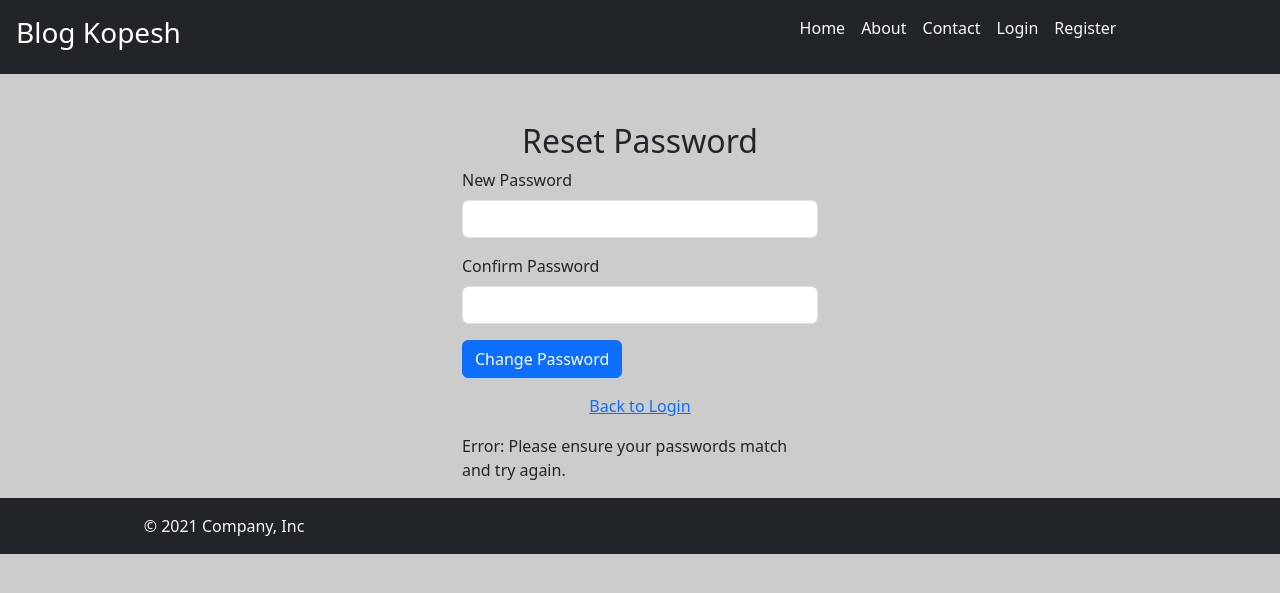
After one commit to kopesh007/Django-Learning, a Django app: page /reset_pass/1/1 in a window 1280 px wide. The commit adds this page. Shown: the top 593 px of the page. Run offline with Django 5.2, Linux system fonts and the light colour scheme; some libraries are stand-ins or nearby versions.

Commit message:
sending mail with password changing url logic has been done

```diff
--- a/web_site/blog/templates/login.html
+++ b/web_site/blog/templates/login.html
@@ -24,7 +24,7 @@
                         </div>
 
                         <div class="my-3 d-flex justify-content-between">
-                            <a href="/password_reset">Forgot Password</a>
+                            <a href="{% url 'blog:f_pass' %}">Forgot Password</a>
                             <button type="submit" class="btn btn-primary">Login</button>
                         </div>
                     </form>
--- /dev/null
+++ b/web_site/blog/templates/reset.html
@@ -0,0 +1,36 @@
+
+{% extends 'base.html' %}
+
+{% block content %}
+
+
+
+
+
+    <div class="container mt-5">
+        <div class="row d-flex justify-content-center">
+            <div class="col-md-4">
+                <h2 class="text-center">Reset Password</h2>
+                <form method="post">
+                    <div class="mb-3">
+                        <label for="new_password" class="form-label">New Password</label>
+                        <input type="password" class="form-control" id="new_password" name="new_password" required>
+                    </div>
+                    <div class="mb-3">
+                        <label for="confirm_password" class="form-label">Confirm Password</label>
+                        <input type="password" class="form-control" id="confirm_password" name="confirm_password" required>
+                    </div>
+                    <button type="submit" class="btn btn-primary">Change Password</button>
+                </form>
+                <div class="text-center mt-3">
+                    <a href="#">Back to Login</a>
+                </div>
+                <div class="mt-3">
+                    <p>Error: Please ensure your passwords match and try again.</p>
+                </div>
+            </div>
+        </div>
+    </div>
+
+
+{% endblock %}
--- a/web_site/blog/urls.py
+++ b/web_site/blog/urls.py
@@ -11,5 +11,7 @@ urlpatterns=[
     path("register/",views.register,name="register"),
     path("login/",views.login,name="login"),
     path("dash/",views.dash,name="dash"),
-    path("logout/",views.logout,name="logout")
+    path("logout/",views.logout,name="logout"),
+    path("f_pass/",views.f_pass,name="f_pass"),
+    path("reset_pass/<uidb64>/<token>",views.reset_pass_email,name="reset")
 ]
--- a/web_site/blog/views.py
+++ b/web_site/blog/views.py
@@ -2,9 +2,16 @@ from django.shortcuts import render,redirect
 from django.http import HttpResponse
 from .models import posts,about,user_data
 from django.core.paginator import Paginator
-from .forms import contactform,regi,log
+from .forms import contactform,regi,log,password_form
 from django.contrib import messages
 from django.contrib.auth import authenticate,logout as lout ,login as lin
+from django.core.mail import send_mail
+from django.contrib.auth.tokens import default_token_generator
+from django.utils.http import urlsafe_base64_encode
+from django.utils.encoding import force_bytes
+from django.contrib.sites.shortcuts import get_current_site
+from django.template.loader import render_to_string
+from django.contrib.auth.models import User
 
 
 
@@ -99,4 +106,32 @@ def logout(request):
     lout(request)
     return redirect("blog:index")
 
+def f_pass(request):
+    form = password_form()
+    if(request.method == "POST"):
+        form = password_form(request.POST)
+        email = request.POST["email"]
+        if form.is_valid():
+            user = User.objects.get(email=email)
+            token = default_token_generator.make_token(user)
+            uid = urlsafe_base64_encode(force_bytes(user.pk))
+            c_site = get_current_site(request)
+            Domain = c_site.domain
+            subject = "From Django Corperate"
+            message = render_to_string("reset_pass_email.html",{'domain':Domain,'uid':uid ,'token':token})
+            send_mail(subject,
+            message,
+            'vvpr7575@gmail.com',
+            [email])
+            messages.success(request,"Email Has Been Sent ! ")
+
+
+
+
+
+    return render(request,"f_pass.html",{'form':form})
+
+def reset_pass_email(request,uidb64,token):
+    return render(request,"reset.html")
+
 # Create your views here.
--- a/web_site/web_site/middleware.py
+++ b/web_site/web_site/middleware.py
@@ -11,9 +11,18 @@ class auth_redirect:
             lis_path = [reverse("blog:login"),reverse("blog:register")]
             if request.path in lis_path:
                 return redirect(reverse("blog:index"))
-        else:
-            lis_path = [reverse("blog:dash")]
-            if request.path in lis_path:
-                return redirect(reverse("blog:index"))
         res = self.get_response(request)
         return res
+
+# this class for handling unnauthenticate user
+class auth_redirect_un:
+    def __init__(self,response):
+        self.response = response
+
+    def __call__(self,request):
+        if not request.user.is_authenticated:
+            lis = [reverse("blog:dash")]
+            if( request.path in lis):
+                return redirect("blog:index")
+        res = self.response(request)
+        return res
```
Also changed, not shown: web_site/blog/forms.py (+10 -0 lines), web_site/blog/templates/f_pass.html (added, +21 -0 lines), web_site/blog/templates/reset_pass_email.html (added, +13 -0 lines), web_site/web_site/settings.py (+9 -0 lines).
